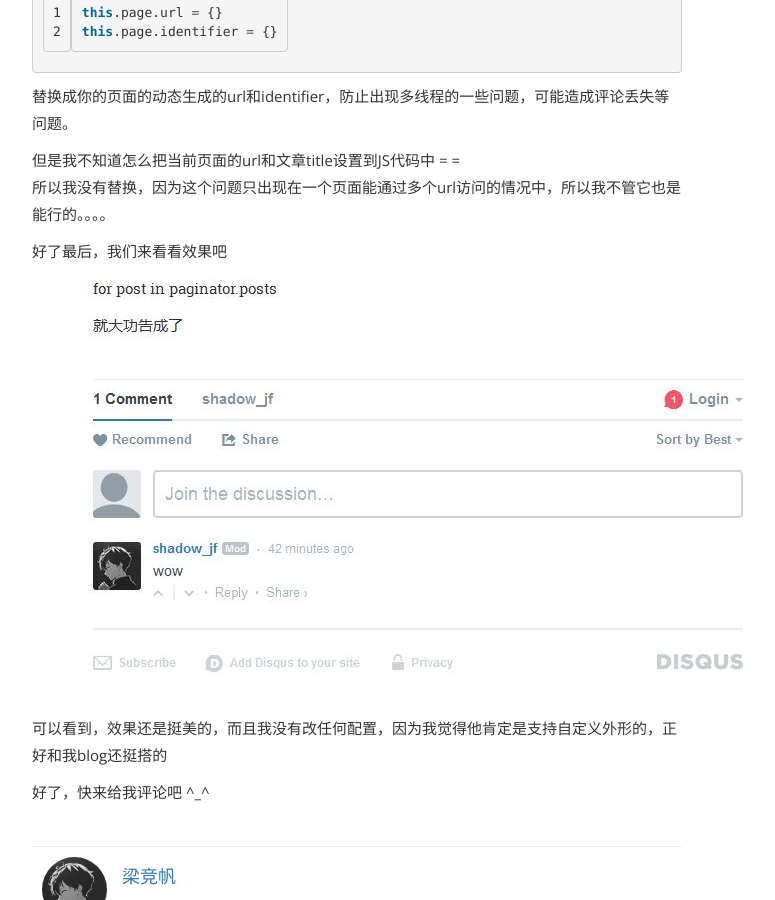
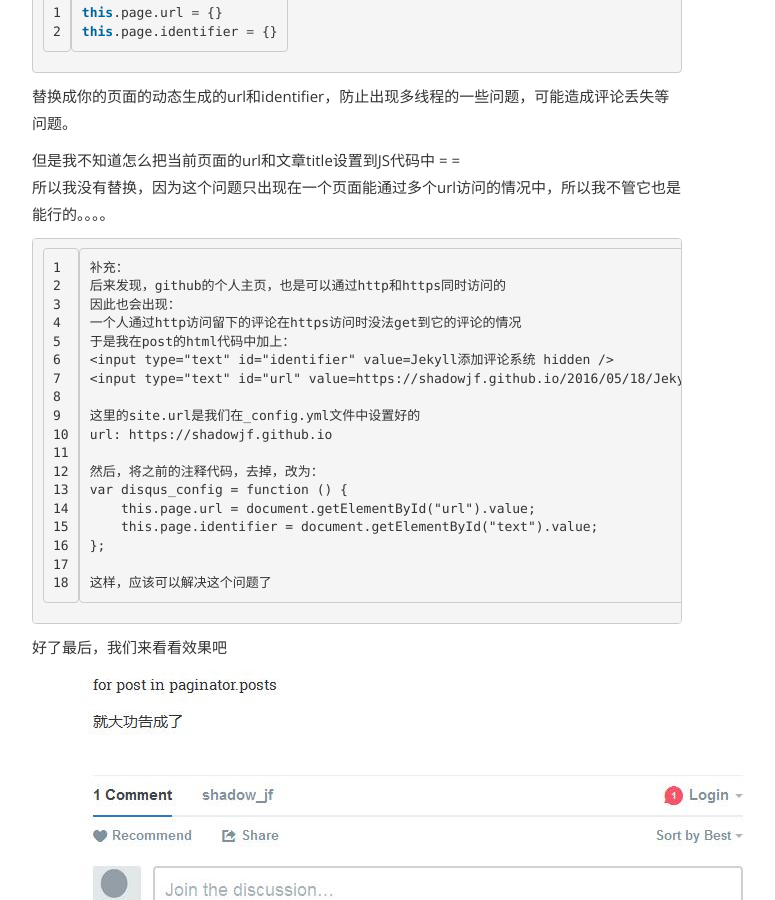
Before and after one commit to shadowJF/shadowjf.github.com, a Jekyll site: the page built from _posts/2016-05-18-Jekyll-Comments.md, in a window 1280 px wide and 900 px high, scrolled down 3806 px. Shown: the whole window, without its empty margins (283-1058 px from the left). Built offline with Jekyll 4.4.1, drawn with Linux system fonts in a browser that asks for light colours; comment, search, counter and statistics services are not loaded.

Commit message:
fix comments loss bug

```diff
--- a/_includes/post_footer.html
+++ b/_includes/post_footer.html
@@ -1,26 +1,4 @@
 <footer class="article-footer">
-<div id="disqus_thread"></div>
-<script>
-    /**
-     *  RECOMMENDED CONFIGURATION VARIABLES: EDIT AND UNCOMMENT THE SECTION BELOW TO INSERT DYNAMIC VALUES FROM YOUR PLATFORM OR CMS.
-     *  LEARN WHY DEFINING THESE VARIABLES IS IMPORTANT: https://disqus.com/admin/universalcode/#configuration-variables
-     */
-    /*
-    var disqus_config = function () {
-        this.page.url = {{page.url}};  // Replace PAGE_URL with your page's canonical URL variable
-        this.page.identifier = {{page.title}}; // Replace PAGE_IDENTIFIER with your page's unique identifier variable
-    };*/
-
-    (function() {  // DON'T EDIT BELOW THIS LINE
-        var d = document, s = d.createElement('script');
-
-        s.src = '//shadowjf.disqus.com/embed.js';
-
-        s.setAttribute('data-timestamp', +new Date());
-        (d.head || d.body).appendChild(s);
-    })();
-</script>
-<noscript>Please enable JavaScript to view the <a href="https://disqus.com/?ref_noscript" rel="nofollow">comments powered by Disqus.</a></noscript>
     <div class="authorimage">
         <img src="/assets/img/shadow.jpg" alt="My Avatar" class="img-circle">
     </div>
--- a/_layouts/post_layout.html
+++ b/_layouts/post_layout.html
@@ -16,6 +16,33 @@
                 </p>
             </header>
             {{ content }}
+
+			<input type="text" id="identifier" value={{ page.title }} hidden />
+			<input type="text" id="url" value={{site.url}}{{page.url}} hidden />
+
+			<div id="disqus_thread"></div>
+<script>
+    /**
+     *  RECOMMENDED CONFIGURATION VARIABLES: EDIT AND UNCOMMENT THE SECTION BELOW TO INSERT DYNAMIC VALUES FROM YOUR PLATFORM OR CMS.
+     *  LEARN WHY DEFINING THESE VARIABLES IS IMPORTANT: https://disqus.com/admin/universalcode/#configuration-variables
+     */
+
+    var disqus_config = function () {
+        this.page.url = document.getElementById("url").value;  // Replace PAGE_URL with your page's canonical URL variable
+        this.page.identifier = document.getElementById("text").value; // Replace PAGE_IDENTIFIER with your page's unique identifier variable
+    };
+
+    (function() {  // DON'T EDIT BELOW THIS LINE
+        var d = document, s = d.createElement('script');
+
+        s.src = '//shadowjf.disqus.com/embed.js';
+
+        s.setAttribute('data-timestamp', +new Date());
+        (d.head || d.body).appendChild(s);
+    })();
+</script>
+<noscript>Please enable JavaScript to view the <a href="https://disqus.com/?ref_noscript" rel="nofollow">comments powered by Disqus.</a></noscript>
+
             {% include post_footer.html %}
         </main>
 
--- a/_posts/2016-05-18-Jekyll-Comments.md
+++ b/_posts/2016-05-18-Jekyll-Comments.md
@@ -104,6 +104,26 @@
 
 所以我没有替换，因为这个问题只出现在一个页面能通过多个url访问的情况中，所以我不管它也是能行的。。。。
 
+
+	补充：
+	后来发现，github的个人主页，也是可以通过http和https同时访问的
+	因此也会出现：
+	一个人通过http访问留下的评论在https访问时没法get到它的评论的情况
+	于是我在post的html代码中加上：
+	<input type="text" id="identifier" value={{ page.title }} hidden />
+	<input type="text" id="url" value={{site.url}}{{page.url}} hidden />
+
+	这里的site.url是我们在_config.yml文件中设置好的
+	url: https://shadowjf.github.io
+
+	然后，将之前的注释代码，去掉，改为：
+	var disqus_config = function () {
+        this.page.url = document.getElementById("url").value;
+        this.page.identifier = document.getElementById("text").value;
+    };
+
+	这样，应该可以解决这个问题了
+
 好了最后，我们来看看效果吧
 
 ![](https://github.com/shadowJF/shadowjf.github.com/blob/master/_assets/8.jpg?raw=true)
```
